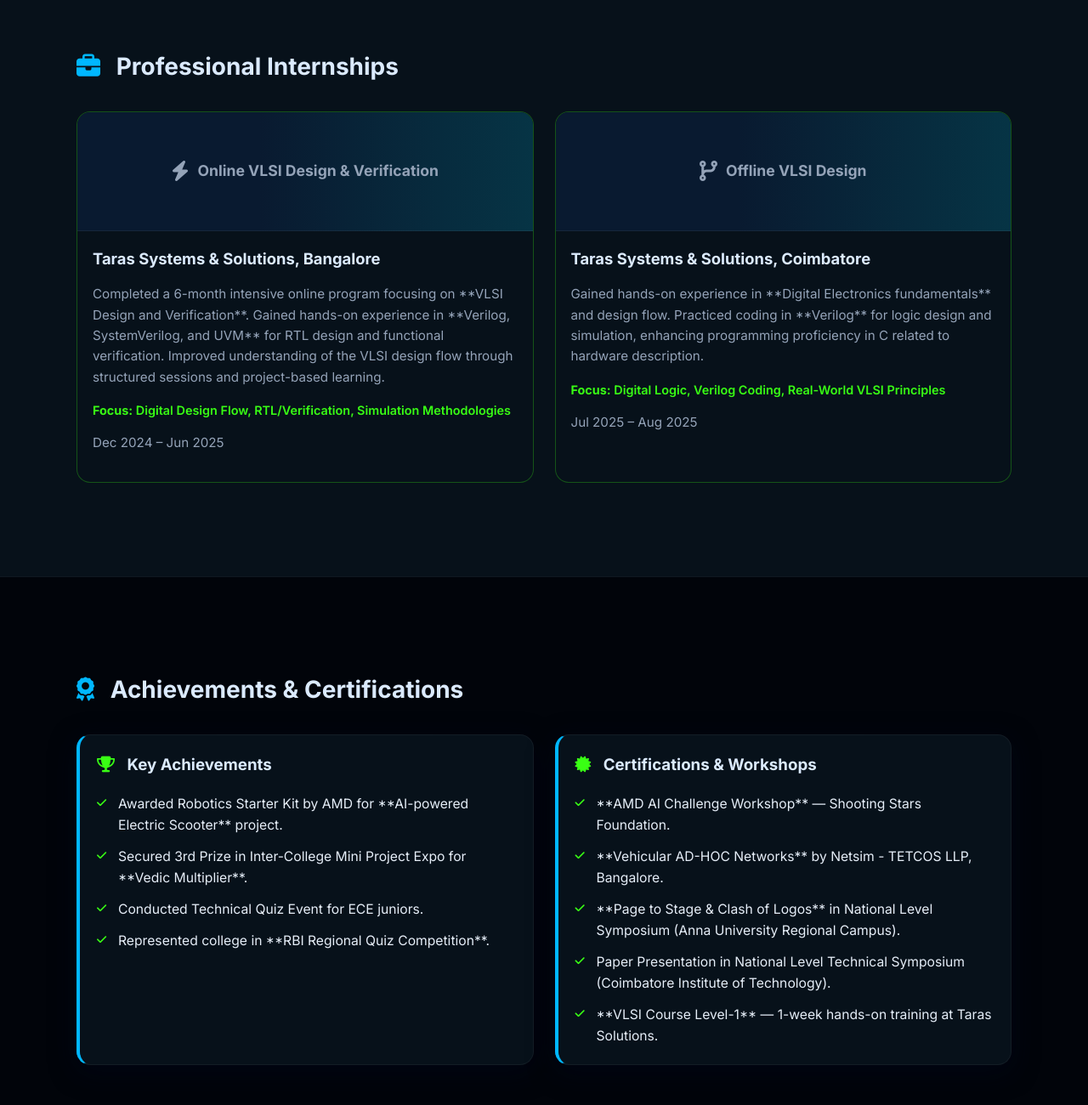
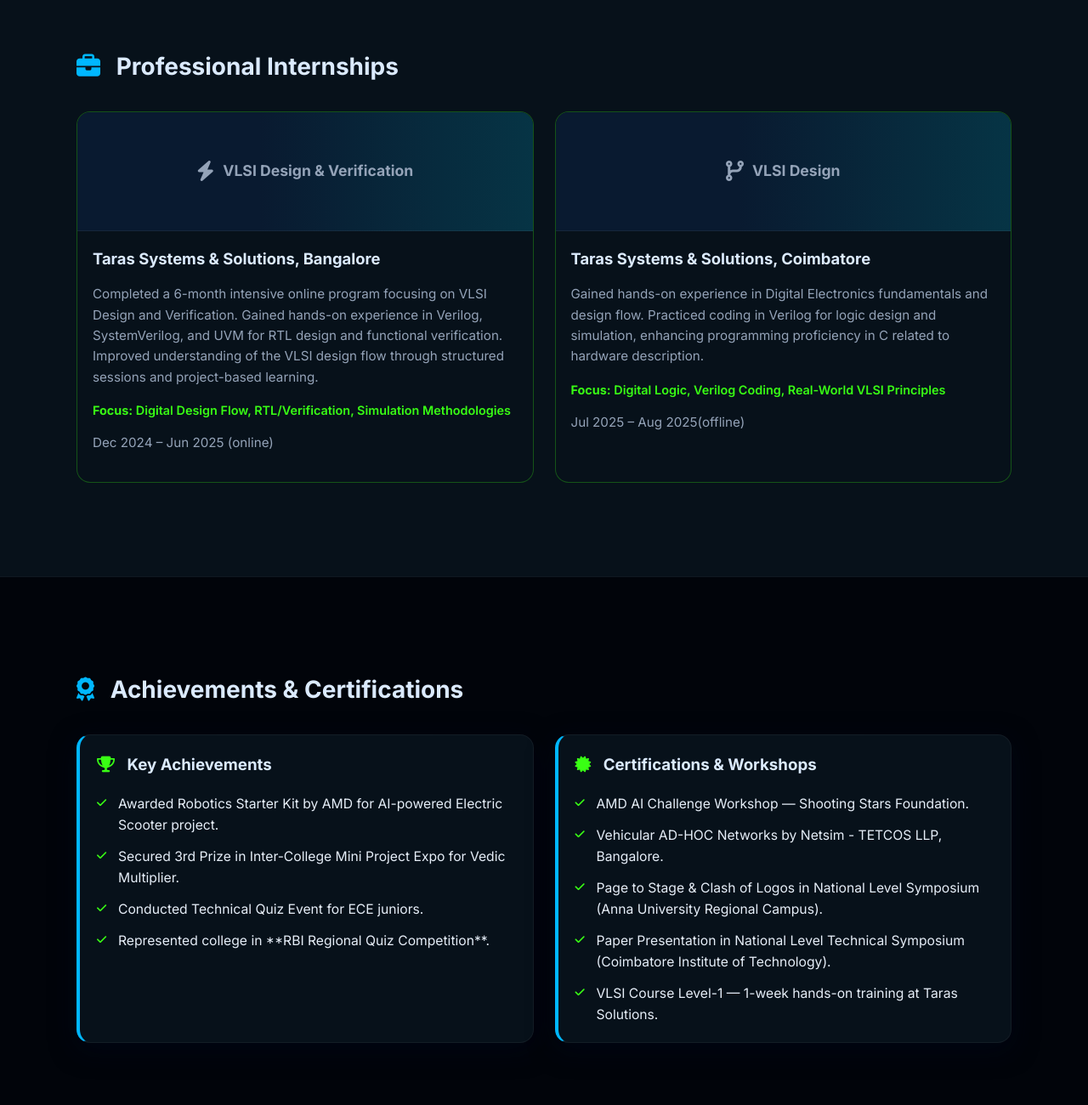
Before and after one commit to Saravana1244/saravanakumar12.github.io, a plain HTML site: page index.html in a window 1280 px wide. Shown: the part 1300-2600 px from the top of the page at 85% size. Drawn offline with Linux system fonts and the light colour scheme; a small style sheet from the web is missing.

```diff
--- a/index.html
+++ b/index.html
@@ -46,23 +46,26 @@
         <div class="hero-left">
           <h1 class="reveal">Hi, I’m <span class="accent">SaravanaKumar </span></h1>
           <p class="lead reveal">ECE Student | VLSI & Embedded Systems Enthusiast</p>
-          <p class="tag reveal">“Designing smart systems that make technology think.”</p>
+          <ul class="quick-info reveal">
+            <li><i class="fas fa-university"></i> <strong>College:</strong> Chettinad College of Engineering & Technology</li>
+          </ul>
+
+
+          <p class="tag reveal">“Creating technology that connects,communicates and changes.”</p>
 
           <div class="hero-ctas reveal">
             <a class="btn primary" href="#projects"><i class="fas fa-lightbulb"></i> See Projects</a>
             <a class="btn ghost" href="#contact"><i class="fas fa-paper-plane"></i> Contact Me</a>
           </div>
 
-          <ul class="quick-info reveal">
-            <li><i class="fas fa-university"></i> <strong>College:</strong> Chettinad College of Engineering & Technology</li>
-          </ul>
+
         </div>
 
         <!-- Corrected Profile Photo Structure -->
         <div class="hero-right card reveal profile-photo-glow">
           <div class="profile-photo" aria-hidden="true">
             <!-- Fallback placeholder image used since the local asset isn't accessible -->
-            <img src="https://placehold.co/420x240/07111a/00b7ff?text=Saravana+Kumar" onerror="this.onerror=null; this.src='assets/1000375452.png';" alt="A photo of me">
+            <img src="https://placehold.co/420x240/07111a/00b7ff?" onerror="this.onerror=null; this.src='assets/1000375452.png';" alt="A photo of me">
           </div>
 
           <div class="mini-stats">
@@ -107,23 +110,23 @@
         <div class="projects-grid">
           <!-- Internship 1: VLSI Design & Verification Intern, Bangalore (6 Months) -->
           <article class="project-card card reveal project-blinking-border" data-tech="Verilog, SystemVerilog, UVM">
-            <div class="project-thumb"><i class="fas fa-bolt"></i> Online VLSI Design & Verification</div>
+            <div class="project-thumb"><i class="fas fa-bolt"></i> VLSI Design & Verification</div>
             <div class="project-body">
               <h3>Taras Systems & Solutions, Bangalore</h3>
-              <p>Completed a 6-month intensive online program focusing on **VLSI Design and Verification**. Gained hands-on experience in **Verilog, SystemVerilog, and UVM** for RTL design and functional verification. Improved understanding of the VLSI design flow through structured sessions and project-based learning.</p>
+              <p>Completed a 6-month intensive online program focusing on VLSI Design and Verification. Gained hands-on experience in Verilog, SystemVerilog, and UVM for RTL design and functional verification. Improved understanding of the VLSI design flow through structured sessions and project-based learning.</p>
               <div class="meta"><strong>Focus:</strong> Digital Design Flow, RTL/Verification, Simulation Methodologies</div>
-              <p class="muted">Dec 2024 – Jun 2025</p>
+              <p class="muted">Dec 2024 – Jun 2025 (online)</p>
             </div>
           </article>
 
           <!-- Internship 2: VLSI Intern, Coimbatore (1 Month) -->
           <article class="project-card card reveal project-blinking-border" data-tech="Digital Electronics, Verilog, C">
-            <div class="project-thumb"><i class="fas fa-code-branch"></i> Offline VLSI Design</div>
+            <div class="project-thumb"><i class="fas fa-code-branch"></i> VLSI Design</div>
             <div class="project-body">
               <h3>Taras Systems & Solutions, Coimbatore</h3>
-              <p>Gained hands-on experience in **Digital Electronics fundamentals** and design flow. Practiced coding in **Verilog** for logic design and simulation, enhancing programming proficiency in C related to hardware description.</p>
+              <p>Gained hands-on experience in Digital Electronics fundamentals and design flow. Practiced coding in Verilog for logic design and simulation, enhancing programming proficiency in C related to hardware description.</p>
               <div class="meta"><strong>Focus:</strong> Digital Logic, Verilog Coding, Real-World VLSI Principles</div>
-              <p class="muted">Jul 2025 – Aug 2025</p>
+              <p class="muted">Jul 2025 – Aug 2025(offline)</p>
             </div>
           </article>
 
@@ -141,8 +144,8 @@
           <div class="exp-card card reveal">
             <h3><i class="fas fa-trophy"></i> Key Achievements</h3>
             <ul class="achievements-list">
-              <li>Awarded Robotics Starter Kit by AMD for **AI-powered Electric Scooter** project.</li>
-              <li>Secured 3rd Prize in Inter-College Mini Project Expo for **Vedic Multiplier**.</li>
+              <li>Awarded Robotics Starter Kit by AMD for AI-powered Electric Scooter project.</li>
+              <li>Secured 3rd Prize in Inter-College Mini Project Expo for Vedic Multiplier.</li>
               <li>Conducted Technical Quiz Event for ECE juniors.</li>
               <li>Represented college in **RBI Regional Quiz Competition**.</li>
             </ul>
@@ -152,11 +155,11 @@
           <div class="exp-card card reveal">
             <h3><i class="fas fa-certificate"></i> Certifications & Workshops</h3>
             <ul class="achievements-list">
-              <li>**AMD AI Challenge Workshop** — Shooting Stars Foundation.</li>
-              <li>**Vehicular AD-HOC Networks** by Netsim - TETCOS LLP, Bangalore.</li>
-              <li>**Page to Stage & Clash of Logos** in National Level Symposium (Anna University Regional Campus).</li>
+              <li>AMD AI Challenge Workshop — Shooting Stars Foundation.</li>
+              <li>Vehicular AD-HOC Networks by Netsim - TETCOS LLP, Bangalore.</li>
+              <li>Page to Stage & Clash of Logos in National Level Symposium (Anna University Regional Campus).</li>
               <li>Paper Presentation in National Level Technical Symposium (Coimbatore Institute of Technology).</li>
-              <li>**VLSI Course Level-1** — 1-week hands-on training at Taras Solutions.</li>
+              <li>VLSI Course Level-1 — 1-week hands-on training at Taras Solutions.</li>
             </ul>
           </div>
         </div>
```
